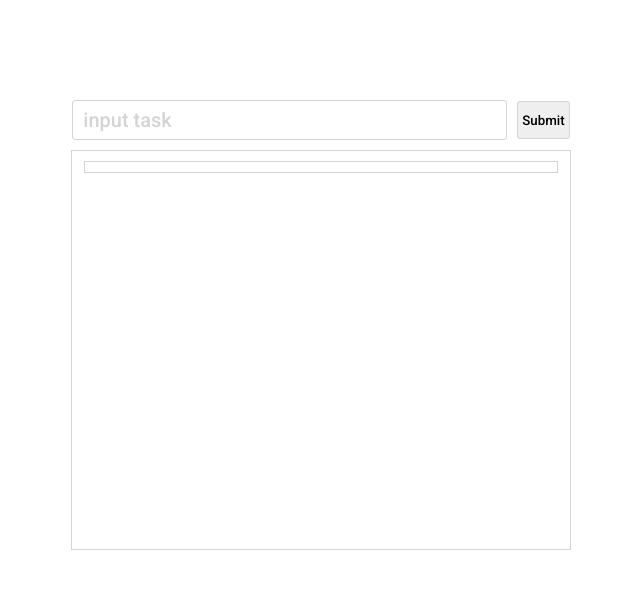
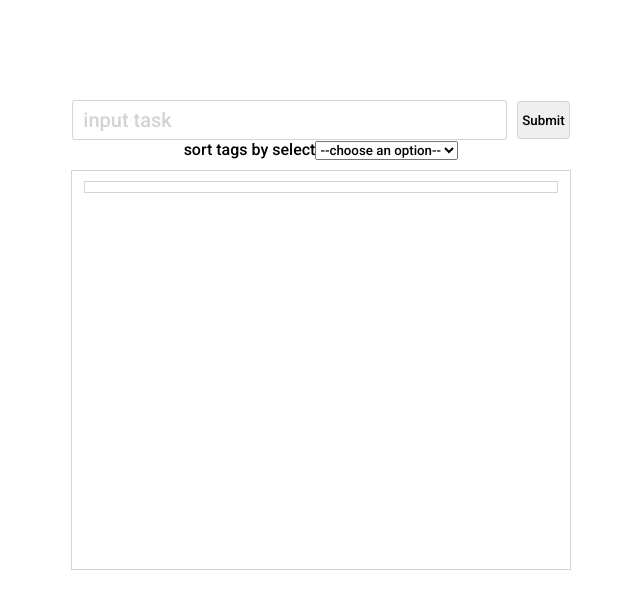
Before and after one commit to JMSBRN/todo-list-react, a React (Create React App) app: page / in a window 1280 px wide. Shown: the top 608 px of the page, without its empty margins (319-959 px from the left). Built offline with nearby package versions, Linux system fonts and the light colour scheme.

Commit message:
feat: add select component

```diff
--- a/src/app.scss
+++ b/src/app.scss
@@ -16,5 +16,6 @@ $primary-color: #7c88ca;
 @import url(./components/inputForm.scss);
 @import url(./components/task.scss);
 @import url(./components/tag.scss);
+@import url(./components/select.scss);
 @import url(./containers/tags.scss);
 @import url(./containers/tasks.scss);
--- /dev/null
+++ b/src/components/Select.jsx
@@ -0,0 +1,24 @@
+import React from "react";
+import PropTypes from 'prop-types';
+
+const Select = ({value, onChange, labelTitle}) => {
+  return (
+    <div className="filter">
+      <label htmlFor="select-sort-tags">{labelTitle}</label>
+      <select id="select-sort-tags" value={value} onChange={onChange}>
+        <option  >
+          --choose an option--
+        </option>
+        <option value="a-z">a-z</option>
+        <option value="z-a">z-a</option>
+      </select>
+    </div>
+  );
+};
+Select.propTypes = {
+ value: PropTypes.string,
+ onChange: PropTypes.func,
+ labelTitle: PropTypes.string
+};
+
+export default Select;
--- a/src/containers/Main.jsx
+++ b/src/containers/Main.jsx
@@ -1,13 +1,24 @@
-import React from "react";
+import React, { useState } from "react";
 import InputForm from "../components/InputForm";
+import Select from "../components/Select";
 
 import "./main.scss";
 import Tasks from "./Tasks";
 
+
+
 const Main = () => {
+  const [value, setValue] = useState('');
+
+  const handleChange = (e) => {
+    const curValue = e.target.value;
+    setValue(curValue);
+  };
+console.log(value);
   return (
     <div className="main">
       <InputForm textInBtn={"Submit"} />
+      <Select labelTitle="sort tags by select" onChange={handleChange} value={value} />
       <Tasks />
     </div>
   );
--- a/src/containers/Tags.jsx
+++ b/src/containers/Tags.jsx
@@ -6,7 +6,7 @@ const Tags = () => {
 	const {tags} = useContext(Context);
 	return (
 		<div className='tags'>
-			{tags.map((el,idx) => <Tag key={idx} tagTitle={el.title}/>)}
+			{tags.map((el,idx) => <Tag key={idx} index={`tags-${idx}`} tagTitle={el.title}/>)}
 		</div>
 	);
 };
```
Also changed, not shown: src/components/select.scss (added).
